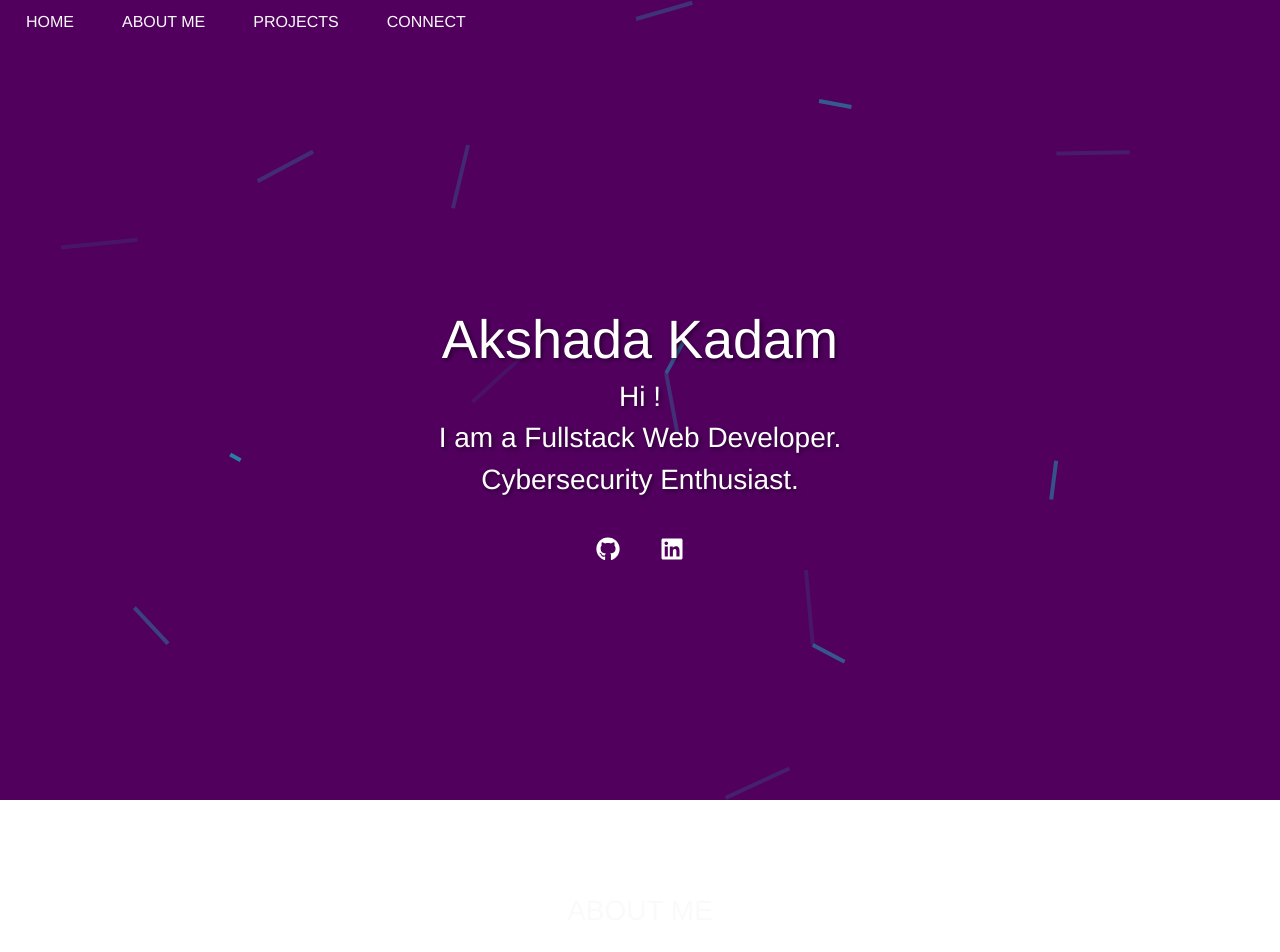
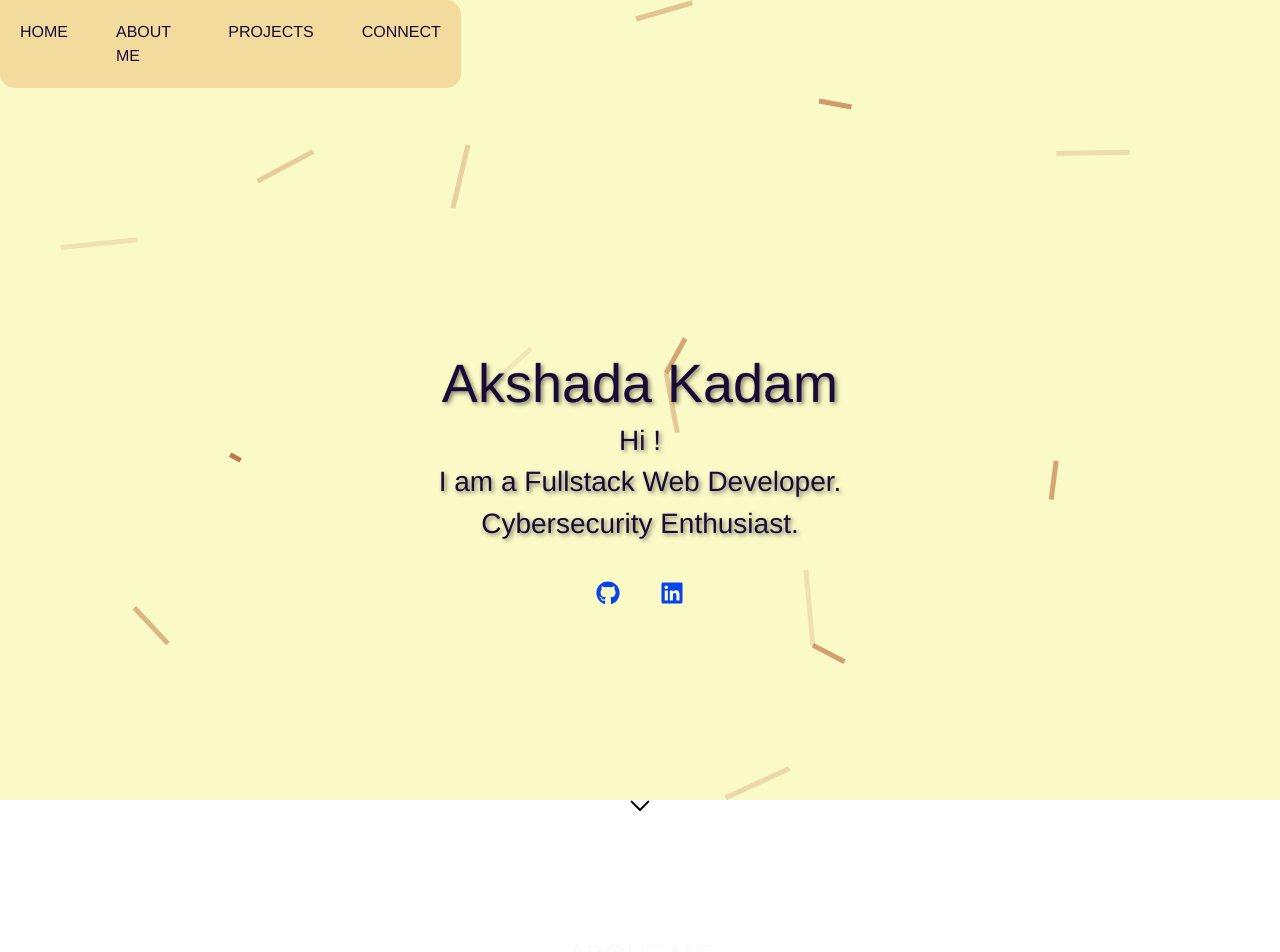
Before and after one commit to Aksshhada/My-Portfolio, a React (Create React App) app: page /projects in a window 1280 px wide. Shown: the top 952 px of the page. Built offline with nearby package versions, Linux system fonts and the light colour scheme.

Commit message:
changes in multiple files

```diff
--- a/src/components/navbar.js
+++ b/src/components/navbar.js
@@ -1,29 +1,60 @@
-import React from 'react'
-import { Link } from 'react-router-dom'
+// import React from 'react'
+// import { Link } from 'react-router-dom'
+
+// const navbar = () => {
+//   return (
+//     <>
+//     <nav className='nav'>
+//         <div className='menu-link'>
+//             <ul>
+//                 <li>
+//                     <Link to='home'>HOME</Link>
+//                 </li>
+//                 <li>
+//                     <Link to='aboutme'>ABOUT ME</Link>
+//                 </li>
+//                 <li>
+//                     <Link to='projects'>PROJECTS</Link>
+//                 </li>
+//                 <li>
+//                     <Link to='contact'>CONNECT</Link>
+//                 </li>
+//             </ul>
+//         </div>
+//     </nav>
+//     </>
+//   )
+// }
+
+// export default navbar
+
+
+
+
+
+
+import React from 'react';
 
 const navbar = () => {
+  const scrollToSection = (id) => {
+    const section = document.getElementById(id);
+    if (section) {
+      section.scrollIntoView({ behavior: 'smooth' });
+    }
+  };
+
   return (
-    <>
-    <nav className='nav'>
-        <div className='menu-link'>
-            <ul>
-                <li>
-                    <Link to='home'>HOME</Link>
-                </li>
-                <li>
-                    <Link to='aboutme'>ABOUT ME</Link>
-                </li>
-                <li>
-                    <Link to='projects'>PROJECTS</Link>
-                </li>
-                <li>
-                    <Link to='contact'>CONNECT</Link>
-                </li>
-            </ul>
-        </div>
+    <nav className="nav">
+      <div className="menu-link">
+        <ul>
+          <li onClick={() => scrollToSection('home')}>HOME</li>
+          <li onClick={() => scrollToSection('aboutme')}>ABOUT ME</li>
+          <li onClick={() => scrollToSection('projects')}>PROJECTS</li>
+          <li onClick={() => scrollToSection('contact')}>CONNECT</li>
+        </ul>
+      </div>
     </nav>
-    </>
-  )
-}
+  );
+};
 
-export default navbar
+export default navbar;
--- a/src/components/pages/home.css
+++ b/src/components/pages/home.css
@@ -15,7 +15,7 @@
     align-items: center;
     justify-content: center;
     height: 100vh;
-    color: white;
+    color: rgb(24, 11, 54);
     text-shadow: 2px 2px 4px rgba(0, 0, 0, 0.5);
     overflow: hidden;
   }
@@ -33,11 +33,11 @@
     opacity: 0;
     transform: translateY(20px);
     transition: opacity 1s ease-out, transform 1s ease-out;
-    color: white;
+    color: rgb(24, 11, 54);
   }
 
   .sentence h3{
-    color: white;
+    color: rgb(24, 11, 54);
   }
 
   .sentence2 h1{
@@ -68,10 +68,20 @@
 
   .icons a {
     font-size: 24px;
-    color: white;
+    color: rgb(6, 67, 236);
     transition: color 0.3s;
   }
 
   .icons a:hover {
-    color: #84cff1;
+    color: #72c8f0;
   }
+
+  .downArrow {
+    cursor: pointer;
+    font-size: 2rem;
+    position: absolute;
+    bottom: 45px;
+    left: 50%;
+    transform: translateX(-50%);
+    color: #030000;
+  }
--- a/src/components/pages/home.js
+++ b/src/components/pages/home.js
@@ -1,5 +1,6 @@
 import React, { useEffect } from 'react';
 import { FaGithub, FaLinkedin } from "react-icons/fa";
+import { GoChevronDown } from "react-icons/go";
 import './home.css';
 
 const Home = () => {
@@ -37,6 +38,12 @@ const Home = () => {
               </a>
             </li>
           </ul>
+          <div className='downArrow'>
+            <ul>
+              <li><GoChevronDown />
+              </li>
+            </ul>
+          </div>
         </div>
       </div>
     </section>
--- a/src/components/particle.js
+++ b/src/components/particle.js
@@ -27,7 +27,7 @@ const ParticleBG = () => {
                 options={{
                     background: {
                         color: {
-                            value: "#51005E",
+                            value: "#fafac7",
                         },
                     },
                     fpsLimit: 120,
@@ -58,11 +58,11 @@ const ParticleBG = () => {
                             value: "#99999",
                         },
                         links: {
-                            color: "#1ea1b5",
+                            color: "#b15225",
                             distance: 90,
                             enable: true,
                             opacity: 0.9,
-                            width: 4,
+                            width: 5,
                         },
                         move: {
                             direction: "none",
--- a/src/index.css
+++ b/src/index.css
@@ -3,15 +3,28 @@
 }
 
 
+html {
+  scroll-behavior: smooth;
+}
+
+
 .nav {
-  /* background-color: rgb(0, 3, 7); */
-  color: rgb(251, 251, 252);
+  /* background-color: #af762b; */
+  color: rgb(24, 11, 54);
   display: flex;
   justify-content: space-between;
   align-items: center;
-  gap: 2rem;
-  padding: 0 1rem;
+  gap: 7rem;
+  padding: 10px;
   box-shadow: black;
+  width: 36%;
+  border-bottom-left-radius: 15px;
+  border-bottom-right-radius: 15px;
+  border-top-right-radius: 15px;
+  z-index: auto;
+  background-color: rgba(233, 173, 95, 0.4);
+  /* backdrop-filter: blur(1px); */
+  /* background-color: #cca948; */
 }
 
 .nav a {
@@ -27,13 +40,17 @@
   list-style: none;
   display: flex;
   gap: 3rem;
+  cursor: pointer;
+}
 
+.nav ul li:hover{
+  color: #1988bb;
 }
 
 .nav a:hover {
   color: #84cff1;
   padding-bottom: 0.5rem;
-  /* border-bottom: 1px solid rgb(247, 248, 250); */
+  border-bottom: 1px solid rgb(247, 248, 250);
 }
 
 
```
